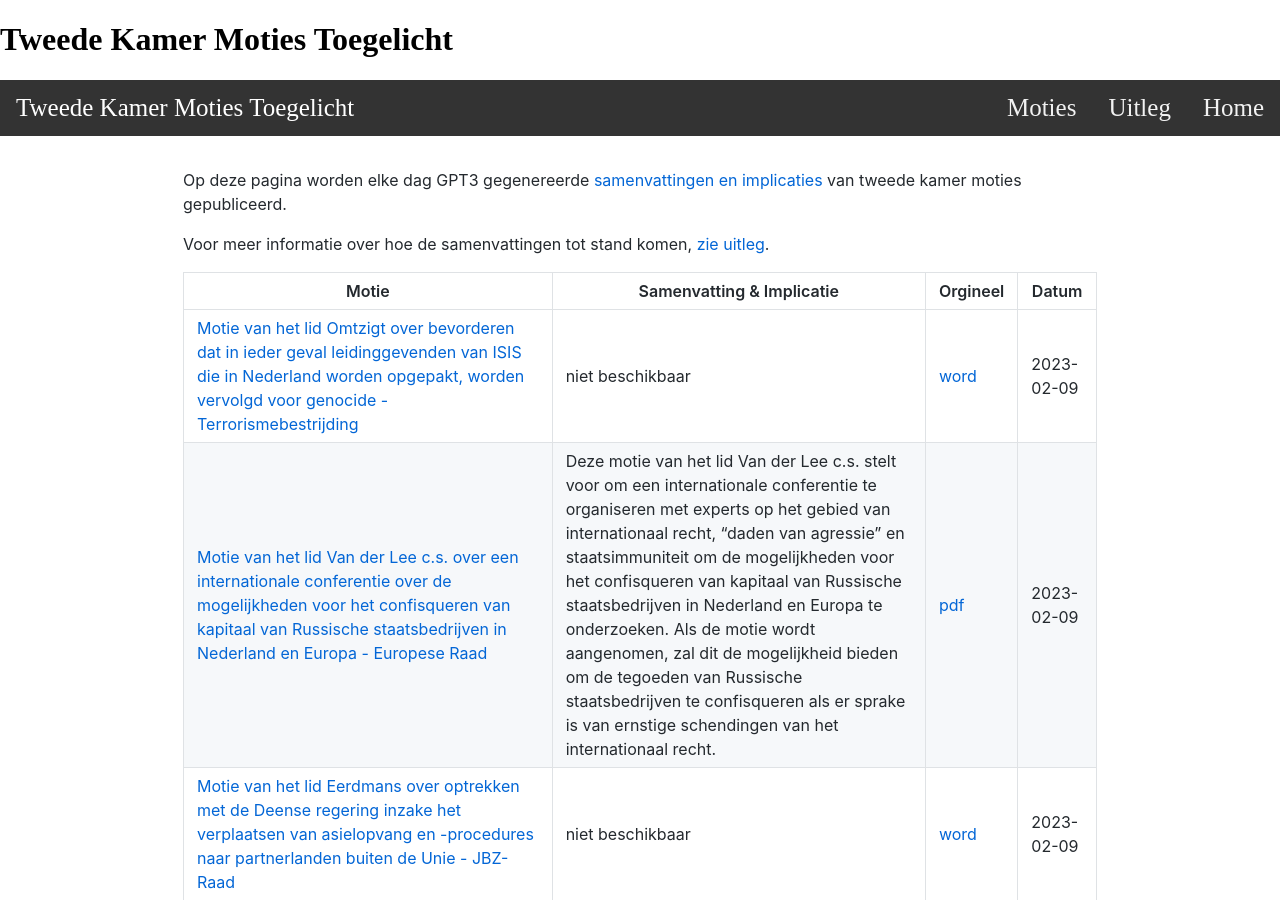
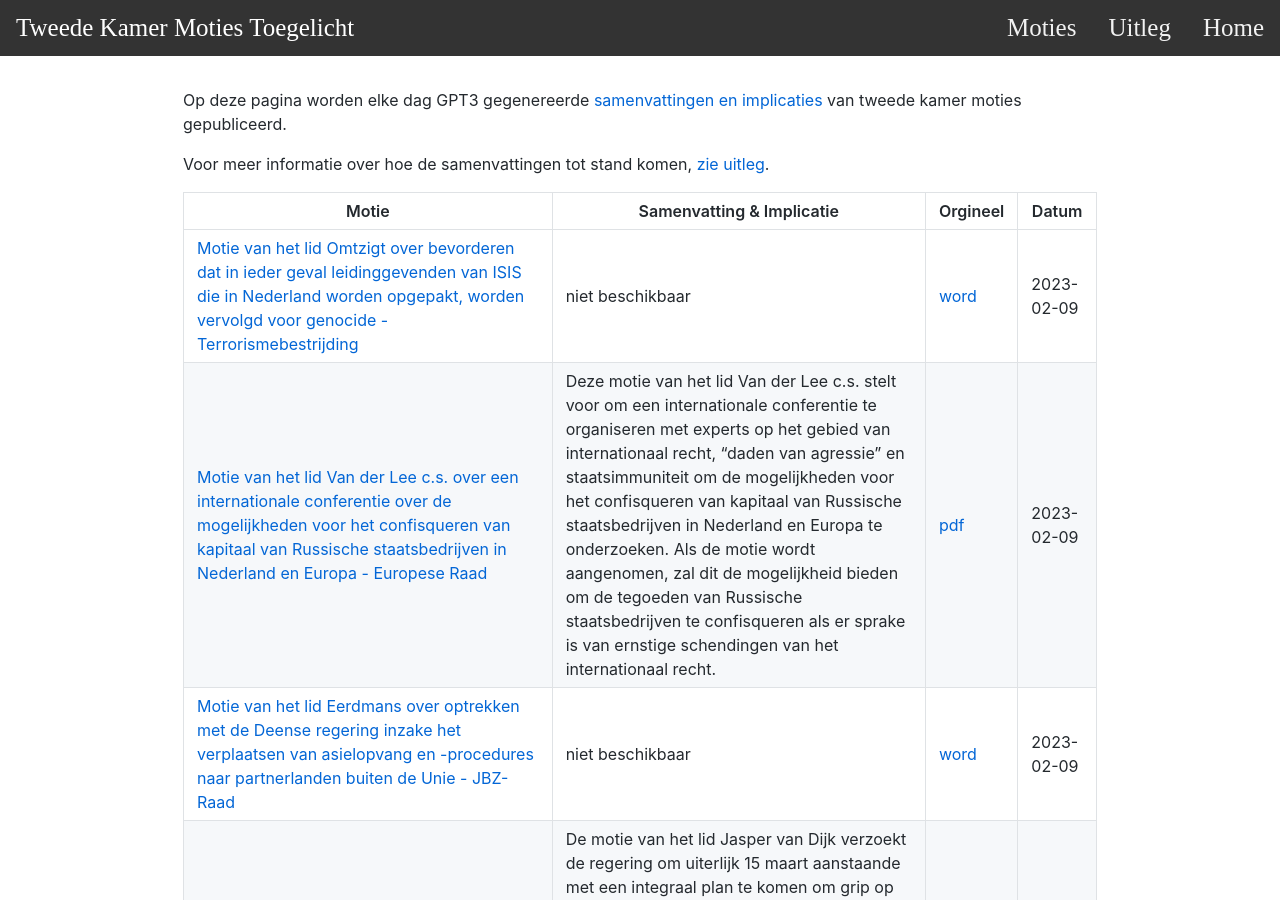
Before and after one commit to DavidZomerdijk/moties-toegelicht, a Jekyll site: the page built from readme.md, in a window 1280 px wide and 900 px high. Built offline with Jekyll 4.4.1, drawn with Linux system fonts in a browser that asks for light colours; our own code applies the rules of GitHub Pages for plain Markdown files.

Commit message:
updated menu

```diff
--- a/_layouts/default.html
+++ b/_layouts/default.html
@@ -1052,9 +1052,9 @@ body {
 </style>
 </head>
 <body>
-<div class="header">
-  <h1>Tweede Kamer Moties Toegelicht</h1>
-</div>
+<!--<div class="header">-->
+<!--  <h1>Tweede Kamer Moties Toegelicht</h1>-->
+<!--</div>-->
 
 <div class="topnav">
   <a class="active" href="https://davidzomerdijk.github.io/moties-toegelicht/">Tweede Kamer Moties Toegelicht</a>
--- a/_layouts/motie.html
+++ b/_layouts/motie.html
@@ -1050,9 +1050,9 @@ body {
 </style>
 </head>
 <body>
-<div class="header">
-  <h1>Tweede Kamer Moties Toegelicht</h1>
-</div>
+<!--<div class="header">-->
+<!--  <h1>Tweede Kamer Moties Toegelicht</h1>-->
+<!--</div>-->
 
 <div class="topnav">
   <a class="active" href="https://davidzomerdijk.github.io/moties-toegelicht/">Tweede Kamer Moties Toegelicht</a>
```
